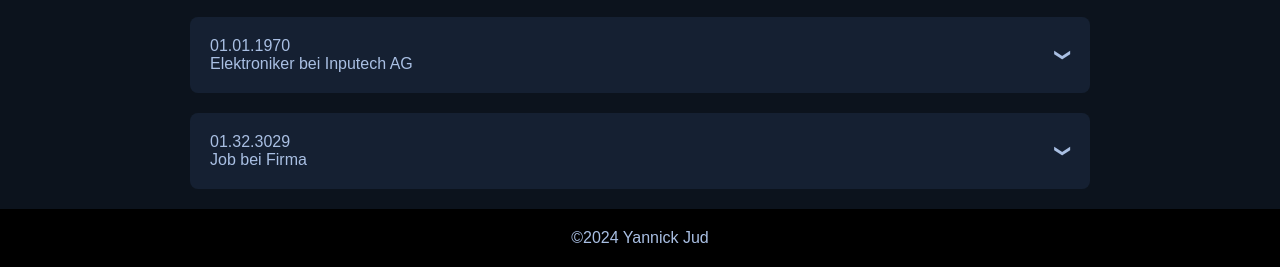
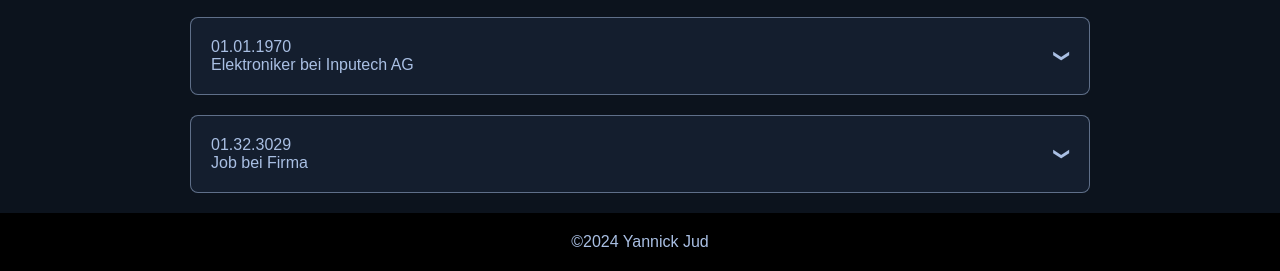
Before and after one commit to Bansker/portfolio-page, a plain HTML site: page index.html in a window 1280 px wide. Shown: the part 860-1131 px from the top of the page. Drawn offline with Linux system fonts and the light colour scheme; a web font is replaced by a local one.

Commit message:
added slight borders to tab elements to better differentiate them from the bg

```diff
--- a/src/stylesheets/resources/variables/_colors.scss
+++ b/src/stylesheets/resources/variables/_colors.scss
@@ -1,6 +1,6 @@
 $c-accent: #FF8400;
-$c-bg-hero: #152032;
-//$c-bg-hero: #141e2e;
+
+$c-bg-hero: #141e2e;
 $c-bg-main: #0c131d;
 
 
--- a/src/stylesheets/style.scss
+++ b/src/stylesheets/style.scss
@@ -123,6 +123,14 @@
         background-color: rgb(57, 83, 113);
         background-color: $c-bg-hero;
         color           : $c-text;
+        border: 1px solid rgba(169, 191, 227, .5);
+
+        transition: .2s box-shadow;
+
+        &:has(input:checked) {
+          //background: linear-gradient(180deg, rgba(20,30,46,1) 0%, rgba(32,49,74,1) 60%);
+          box-shadow: 0px 0px 18px -4px rgba(169, 191, 227, .5);
+        }
 
         & input {
           display: none;
```
Also changed, not shown: src/stylesheets/style.css, 1 other file.
